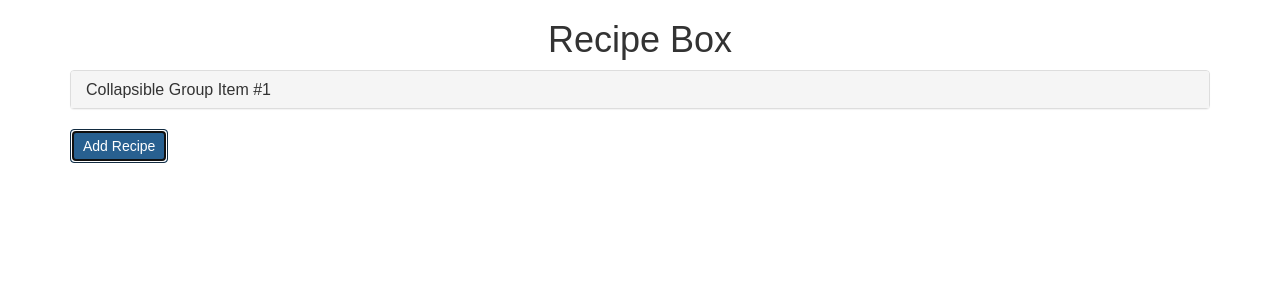
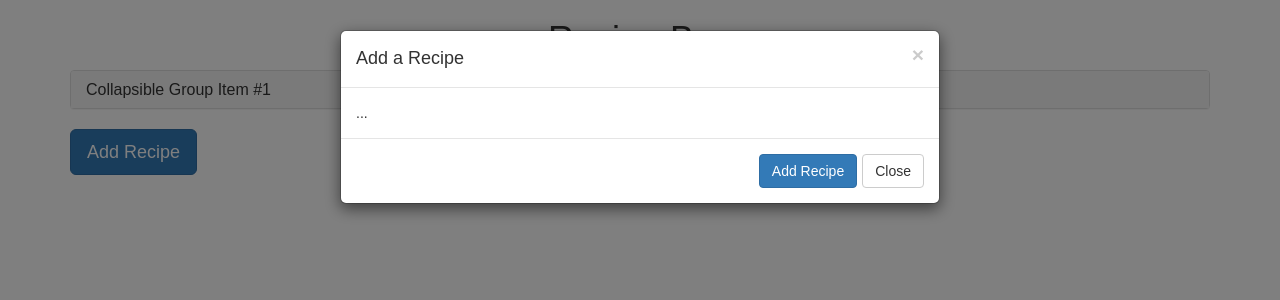
Before and after one commit to ashleydonohoe/recipe-box, a React (Create React App) app: page / in a window 1280 px wide. Both pictures are taken after a click on the button "Add Recipe". Shown: the top 300 px of the page. Built offline with nearby package versions, Linux system fonts and the light colour scheme.

Commit message:
working on modal and form

```diff
--- a/src/App.js
+++ b/src/App.js
@@ -1,6 +1,7 @@
 import React, { Component } from 'react';
 import RecipeList from "./components/RecipeList";
 import Recipes from "./Recipes";
+import AddRecipe from "./components/AddRecipe";
 
 class App extends Component {
   render() {
@@ -8,7 +9,7 @@ class App extends Component {
       <div className="container">
         <h1 className="text-center">Recipe Box</h1>
         <RecipeList recipes={Recipes}/>
-        <button className="btn btn-primary">Add Recipe</button>
+        <AddRecipe/>
       </div>
     );
   }
--- /dev/null
+++ b/src/components/AddRecipe.js
@@ -0,0 +1,30 @@
+import React, { Component } from 'react';
+
+class AddRecipe extends Component {
+  render() {
+    return (
+      <div>
+        <button className="btn btn-primary btn-lg" data-toggle="modal" data-target="#myModal">Add Recipe</button>
+        <div className="modal fade" id="myModal" tabindex="-1" role="dialog" aria-labelledby="myModalLabel">
+          <div className="modal-dialog" role="document">
+            <div className="modal-content">
+              <div className="modal-header">
+                <button type="button" className="close" data-dismiss="modal" aria-label="Close"><span aria-hidden="true">&times;</span></button>
+                <h4 className="modal-title" id="myModalLabel">Add a Recipe</h4>
+              </div>
+              <div className="modal-body">
+                ...
+              </div>
+              <div className="modal-footer">
+                <button type="button" className="btn btn-primary">Add Recipe</button>
+                <button type="button" className="btn btn-default" data-dismiss="modal">Close</button>
+              </div>
+            </div>
+          </div>
+        </div>
+      </div>
+    )
+  }
+}
+
+export default AddRecipe;
```
